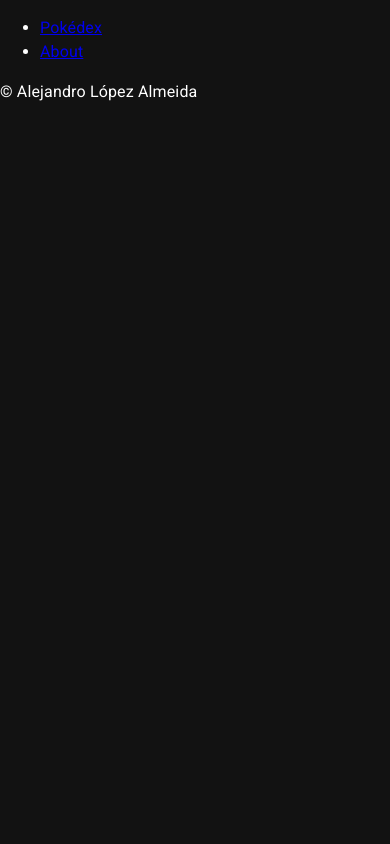
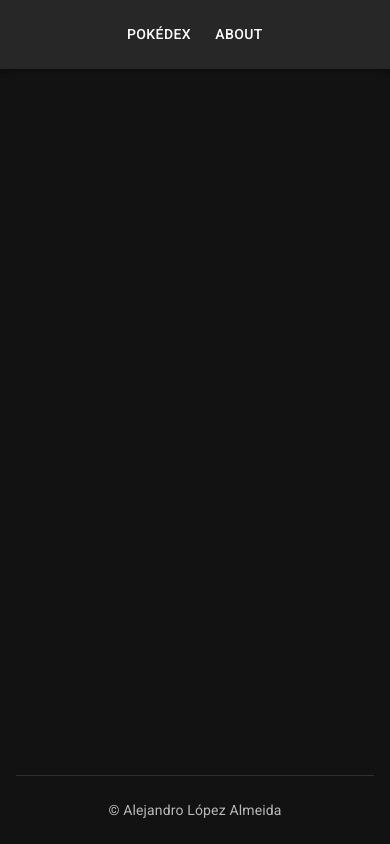
Before and after one commit to raky291/pokedex, a React (Create React App) app: page /about in a window 390 px wide. Built offline with nearby package versions, Linux system fonts and the light colour scheme.

Commit message:
migrate components to mui

```diff
--- a/src/components/molecules/PokemonCard/PokemonCard.tsx
+++ b/src/components/molecules/PokemonCard/PokemonCard.tsx
@@ -1,6 +1,6 @@
+import { Card, CardContent, CardMedia, Typography } from "@mui/material";
 import { useGetPokemonQuery } from "../../../services/pokemonApiSlice";
 import { pad } from "../../../utils/pad";
-import PokemonType from "../../atoms/PokemonType/PokemonType";
 
 interface PokemonCardProps {
   name: string;
@@ -14,21 +14,25 @@ export default function PokemonCard({ name }: PokemonCardProps) {
   }
 
   return (
-    <div className="card shadow-sm">
-      <img
-        className="card-img-top bg-dark-subtle"
-        src={data.sprites.other?.["official-artwork"].front_default!}
-        alt={data.name}
+    <Card>
+      <CardMedia
+        component="img"
+        image={data.sprites.other?.["official-artwork"].front_default!}
+        title={data.name}
       />
-      <div className="card-body">
-        <div className="small text-secondary-emphasis">N.º {pad(data.id)}</div>
-        <div className="fs-3 mb-2 text-capitalize">{data.name}</div>
-        <div className="d-flex gap-2">
-          {data.types.map(({ type }, index) => (
-            <PokemonType key={index} name={type.name} />
-          ))}
-        </div>
-      </div>
-    </div>
+      <CardContent>
+        <Typography variant="body2" color="text.secondary" gutterBottom>
+          N.º {pad(data.id)}
+        </Typography>
+        <Typography
+          component="p"
+          variant="h5"
+          textTransform="capitalize"
+          gutterBottom
+        >
+          {data.name}
+        </Typography>
+      </CardContent>
+    </Card>
   );
 }
--- a/src/components/organisms/PokemonList/PokemonList.tsx
+++ b/src/components/organisms/PokemonList/PokemonList.tsx
@@ -1,3 +1,4 @@
+import { Unstable_Grid2 as Grid } from "@mui/material";
 import { useGetPokemonListQuery } from "../../../services/pokemonApiSlice";
 import { useAppSelector } from "../../../store/hooks";
 import { selectPagination } from "../../../store/slices/paginationSlice";
@@ -17,12 +18,12 @@ export default function PokemonList() {
   }
 
   return (
-    <div className="grid gap-3">
+    <Grid container spacing={2}>
       {data.results.map((resource, index) => (
-        <div key={index} className="g-col-12 g-col-sm-6 g-col-md-4 g-col-lg-3">
+        <Grid key={index} xs={12} sm={6} md={4} lg={3}>
           <PokemonCard name={resource.name} />
-        </div>
+        </Grid>
       ))}
-    </div>
+    </Grid>
   );
 }
--- a/src/components/pages/Pokedex/Pokedex.tsx
+++ b/src/components/pages/Pokedex/Pokedex.tsx
@@ -1,9 +1,13 @@
 import { Typography } from "@mui/material";
+import PokemonList from "../../organisms/PokemonList/PokemonList";
 
 export default function Pokedex() {
   return (
     <>
-      <Typography>Pokédex</Typography>
+      <Typography component="h1" variant="h3" gutterBottom>
+        Pokédex
+      </Typography>
+      <PokemonList />
     </>
   );
 }
--- a/src/components/templates/Content/Content.tsx
+++ b/src/components/templates/Content/Content.tsx
@@ -1,13 +1,22 @@
+import { Container } from "@mui/material";
+
 interface ContentProps {
   children?: React.ReactNode;
 }
 
 export default function Content({ children }: ContentProps) {
   return (
-    <main className="bg-body-secondary d-flex flex-column flex-grow-1">
-      <div className="container-xxl d-flex flex-column flex-grow-1 py-4">
-        {children}
-      </div>
-    </main>
+    <Container
+      component="main"
+      maxWidth="xl"
+      sx={{
+        display: "flex",
+        flexDirection: "column",
+        flexGrow: 1,
+        py: 3,
+      }}
+    >
+      {children}
+    </Container>
   );
 }
--- a/src/components/templates/Footer/Footer.tsx
+++ b/src/components/templates/Footer/Footer.tsx
@@ -1,9 +1,14 @@
+import { Box, Container, Divider, Typography } from "@mui/material";
+
 export default function Footer() {
   return (
-    <footer className="border-top shadow-sm z-1">
-      <div className="container-xxl text-center text-body-secondary py-4">
-        © Alejandro López Almeida
-      </div>
-    </footer>
+    <Box component="footer" sx={{ mt: 3 }}>
+      <Divider variant="middle" />
+      <Container maxWidth="xl" sx={{ py: 3 }}>
+        <Typography variant="body2" align="center" color="text.secondary">
+          © Alejandro López Almeida
+        </Typography>
+      </Container>
+    </Box>
   );
 }
--- a/src/components/templates/Header/Header.tsx
+++ b/src/components/templates/Header/Header.tsx
@@ -1,22 +1,24 @@
+import { AppBar, Button, Container, Toolbar } from "@mui/material";
 import { NavLink } from "react-router-dom";
 
 export default function Header() {
   return (
-    <header className="border-bottom shadow-sm z-1">
-      <div className="container-xxl d-flex justify-content-center py-4">
-        <ul className="nav nav-underline">
-          <li className="nav-item">
-            <NavLink to="/" end className="nav-link">
-              Pokédex
-            </NavLink>
-          </li>
-          <li className="nav-item">
-            <NavLink to="/about" className="nav-link">
-              About
-            </NavLink>
-          </li>
-        </ul>
-      </div>
-    </header>
+    <AppBar position="static">
+      <Container maxWidth="xl">
+        <Toolbar disableGutters sx={{ justifyContent: "center", gap: 1 }}>
+          <Button component={NavLink} to="/" end color="inherit" sx={{ my: 2 }}>
+            Pokédex
+          </Button>
+          <Button
+            component={NavLink}
+            to="/about"
+            color="inherit"
+            sx={{ my: 2 }}
+          >
+            About
+          </Button>
+        </Toolbar>
+      </Container>
+    </AppBar>
   );
 }
```
Also changed, not shown: 1 other file (tests, documents, lock files or other folders).
